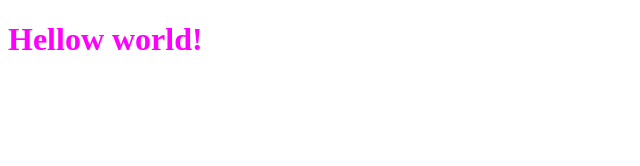
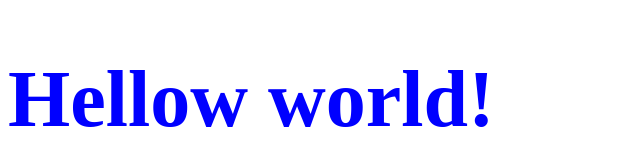
Before and after one commit to kiwFarm/new2, a plain HTML site: page index.html in a window 1280 px wide. Shown: the whole page, without its empty margins (0-640 px from the left). Drawn offline with Linux system fonts and the light colour scheme.

Commit message:
Update style.css

```diff
--- a/style.css
+++ b/style.css
@@ -1,3 +1,4 @@
 h1{
-	color:magenta;
+	color:blue;
+	font-size: 80px;
 }
```
